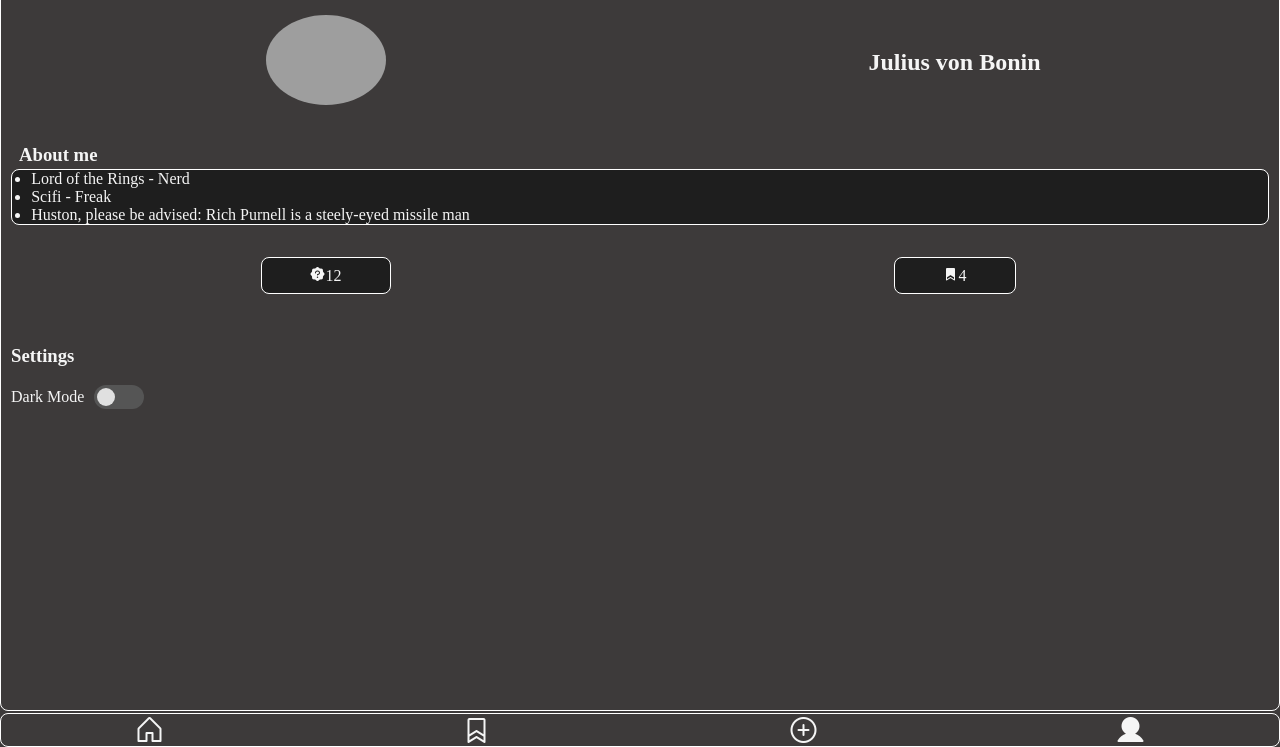
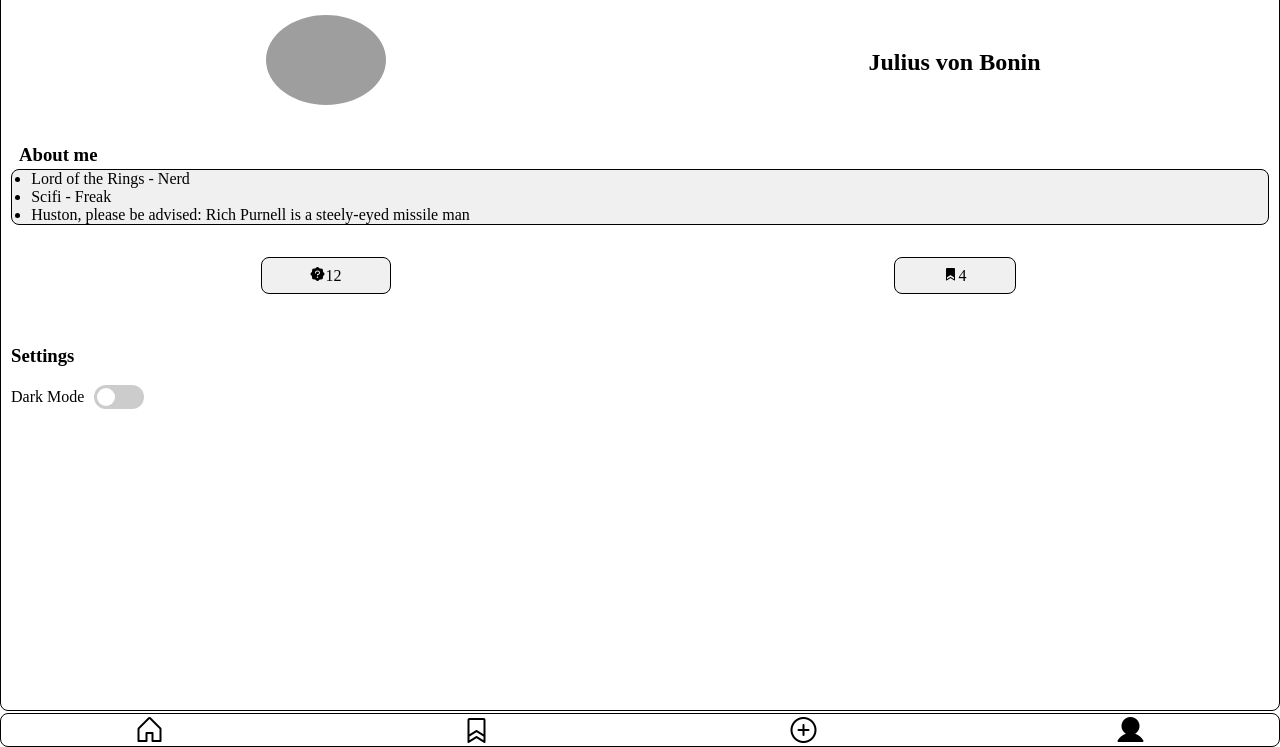
Before and after one commit to Tolpius/recap-project_quiz-app, a website: page profile.html in a window 1280 px wide. Shown: the part 53-800 px from the top of the page. Drawn offline with nearby package versions, Linux system fonts and the light colour scheme; grey boxes are pictures that could not be loaded.

Commit message:
dark mode fix

```diff
--- a/profile.html
+++ b/profile.html
@@ -18,7 +18,7 @@
     />
   </head>
 
-  <body class="dark">
+  <body>
     <header><h1>Profile</h1></header>
     <div class="container_profile_page">
       <ul class="container_profile">
```
